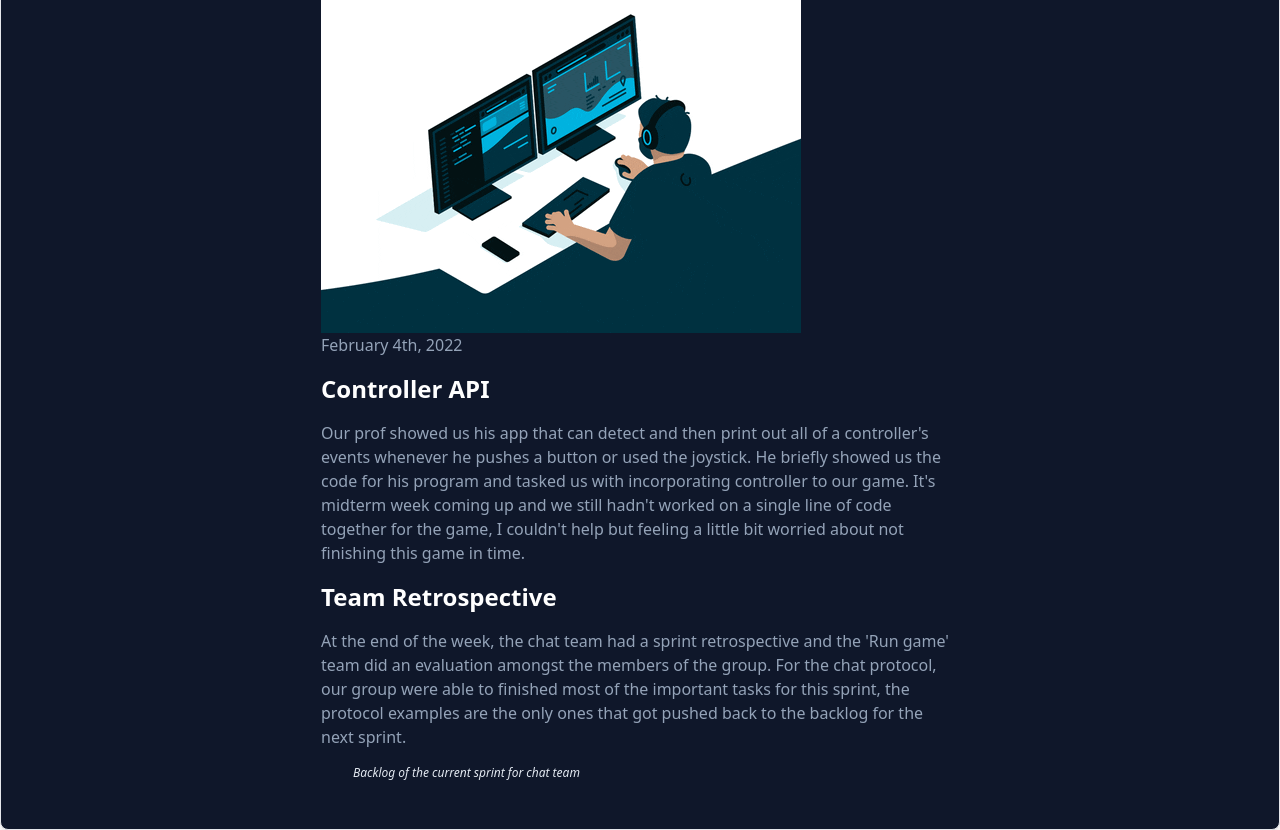
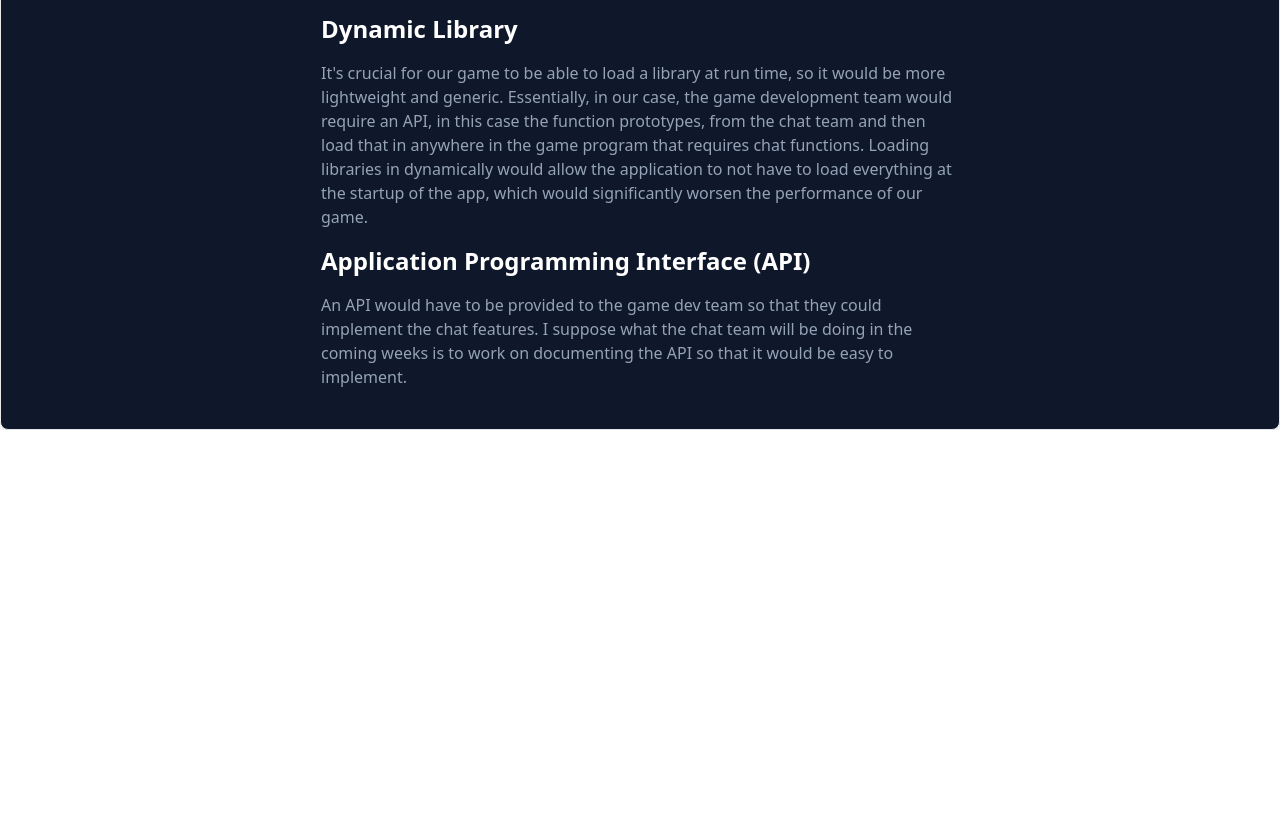
Before and after one commit to tonytrinh19/trinh.in, a plain HTML site: page blogs/5.html in a window 1280 px wide. Shown: the part 520-1350 px from the top of the page. After the commit the page ends 950 px from the top, so only its background shows below. Drawn offline with nearby package versions, Linux system fonts and the light colour scheme.

Commit message:
Added Feb 11 diary

```diff
--- a/blogs/5.html
+++ b/blogs/5.html
@@ -17,7 +17,7 @@
       Back To Blogs
     </button>
     <div
-      style="background-image: url('../imgs/bg-img.jpg')"
+      style="background-image: url('../imgs/server-background.jpg')"
       class="h-96 bg-cover bg-no-repeat bg-fixed object-cover w-full bg-right"
     ></div>
     <div class="flex items-center justify-center">
@@ -25,29 +25,26 @@
         class="bg-slate-900 text-slate-400 rounded-lg border shadow-lg px-80 py-10"
       >
         <h1 class="my-4 font-bold text-3xl text-white">Developer Diary</h1>
-        <img src="../imgs/gifs/programmer.gif" alt="Programming" />
-        <p>February 4th, 2022</p>
-        <h1 class="my-4 text-white font-bold text-2xl">Controller API</h1>
+        <p>February 11th, 2022</p>
+        <h1 class="my-4 text-white font-bold text-2xl">Dynamic Library</h1>
         <p>
-          Our prof showed us his app that can detect and then print out all of a
-          controller's events whenever he pushes a button or used the joystick.
-          He briefly showed us the code for his program and tasked us with
-          incorporating controller to our game. It's midterm week coming up and
-          we still hadn't worked on a single line of code together for the game,
-          I couldn't help but feeling a little bit worried about not finishing
-          this game in time.
+          It's crucial for our game to be able to load a library at run time, so
+          it would be more lightweight and generic. Essentially, in our case,
+          the game development team would require an API, in this case the
+          function prototypes, from the chat team and then load that in anywhere
+          in the game program that requires chat functions. Loading libraries in
+          dynamically would allow the application to not have to load everything
+          at the startup of the app, which would significantly worsen the
+          performance of our game.
         </p>
-        <h1 class="my-4 text-white font-bold text-2xl">Team Retrospective</h1>
+        <h1 class="my-4 text-white font-bold text-2xl">
+          Application Programming Interface (API)
+        </h1>
         <p>
-          At the end of the week, the chat team had a sprint retrospective and
-          the 'Run game' team did an evaluation amongst the members of the
-          group. For the chat protocol, our group were able to finished most of
-          the important tasks for this sprint, the protocol examples are the
-          only ones that got pushed back to the backlog for the next sprint.
-        </p>
-
-        <p class="text-xs italic text-slate-200 px-8 pt-4 pb-2">
-          Backlog of the current sprint for chat team
+          An API would have to be provided to the game dev team so that they
+          could implement the chat features. I suppose what the chat team will
+          be doing in the coming weeks is to work on documenting the API so that
+          it would be easy to implement.
         </p>
       </div>
     </div>
```
